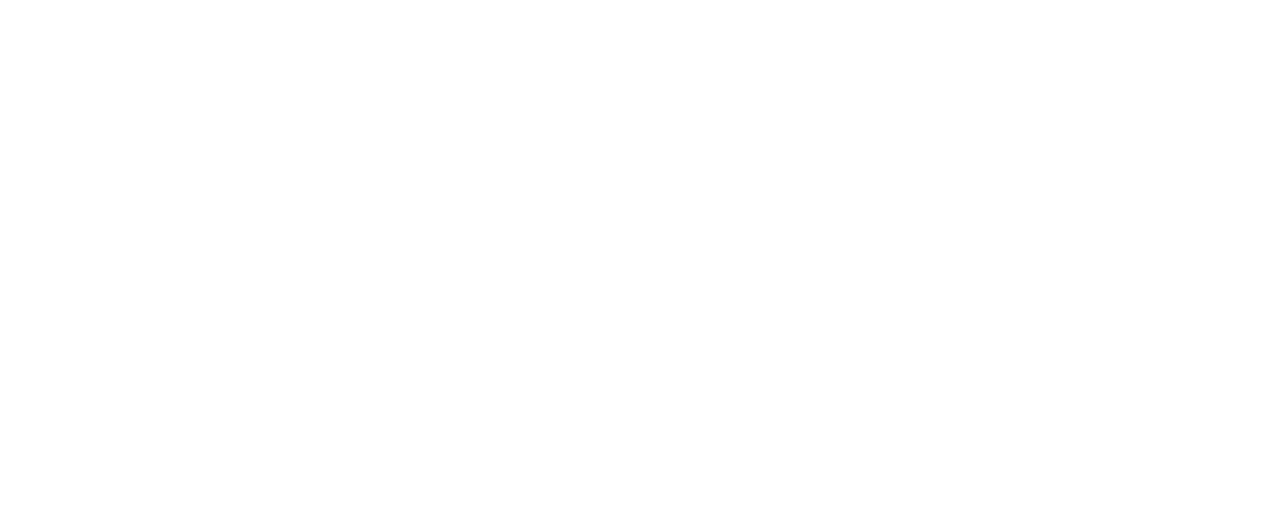
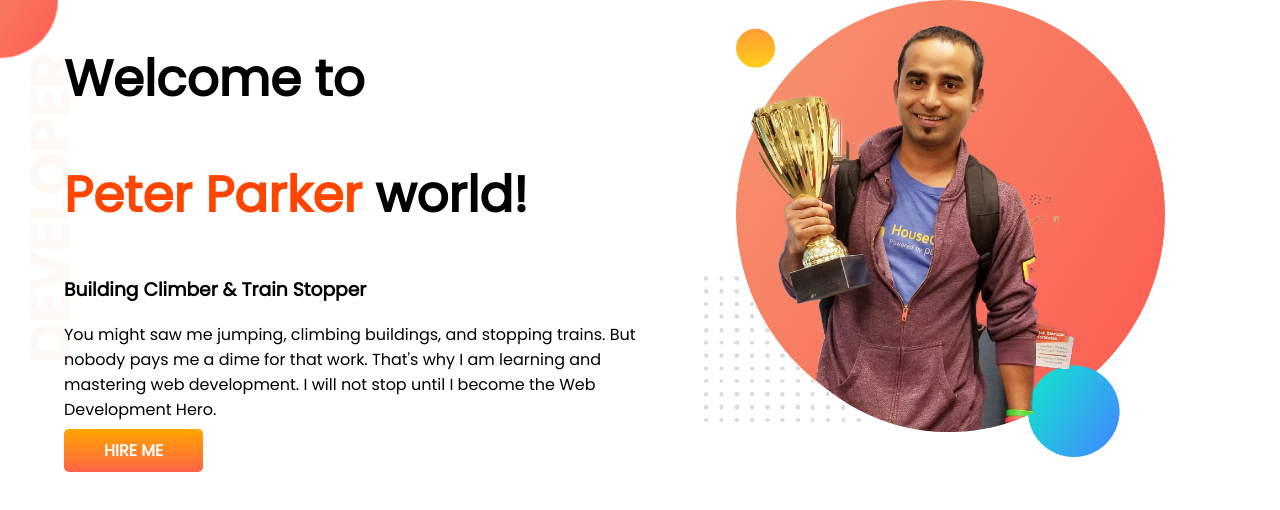
Before and after one commit to MuradNoor/Portfolio, a plain HTML site: page index.html in a window 1280 px wide. Drawn offline with Linux system fonts and the light colour scheme.

Commit message:
top banner added

```diff
--- a/index.html
+++ b/index.html
@@ -1,13 +1,30 @@
 <!DOCTYPE html>
 <html lang="en">
+
 <head>
     <meta charset="UTF-8">
     <meta http-equiv="X-UA-Compatible" content="IE=edge">
     <meta name="viewport" content="width=device-width, initial-scale=1.0">
     <title>Portfolio</title>
+    <link rel="preconnect" href="https://fonts.googleapis.com">
+    <link rel="preconnect" href="https://fonts.gstatic.com" crossorigin>
+    <link href="https://fonts.googleapis.com/css2?family=Poppins&display=swap" rel="stylesheet">
     <link rel="stylesheet" href="style.css">
 </head>
+
 <body>
-
+    <section class="top">
+        <div class="half-width">
+            <h1>Welcome to</h1>
+            <h1><span class="text-color">Peter Parker</span> world!</h1>
+            <h3>Building Climber & Train Stopper</h3>
+            <p>You might saw me jumping, climbing buildings, and stopping trains. But nobody pays me a dime for that
+                work. That's why I am learning and mastering web development. I will not stop until I become the Web
+                Development Hero.</p>
+            <a class="link-button" target="_blank" href="https://www.linkedin.com/in/murad-ahmed-noor-45497523a/">HIRE
+                ME</a>
+        </div>
+        <div class="half-width"><img src="images/jhankar.png" alt=""></div>
+    </section>
 </body>
 </html>
--- a/style.css
+++ b/style.css
@@ -0,0 +1,40 @@
+body {
+    font-family: 'Poppins', sans-serif;
+    margin: 0;
+}
+
+h1 {
+    font-size: 50px;
+}
+
+.text-color {
+    color: orangered;
+}
+
+section {
+    display: flex;
+}
+
+.half-width {
+    width: 50%;
+    padding-left: 5%;
+}
+
+.half-width img {
+    width: 80%;
+}
+
+.link-button {
+    text-decoration: none;
+    background-image: linear-gradient(orange, tomato);
+    padding: 10px 40px;
+    border-radius: 5px;
+    color: white;
+    font-weight: 700;
+
+}
+
+.top {
+    background-image: url(images/top-banner.png);
+    background-repeat: no-repeat;
+}
```
Also changed, not shown: images/dream-bg.png (added), images/exp-bg.png (added), images/jhankar.png (added), images/jhankar2.png (added), images/my-bg.png (added), images/my-bg2.png (added), images/top-banner.png (added), 7 other files.
